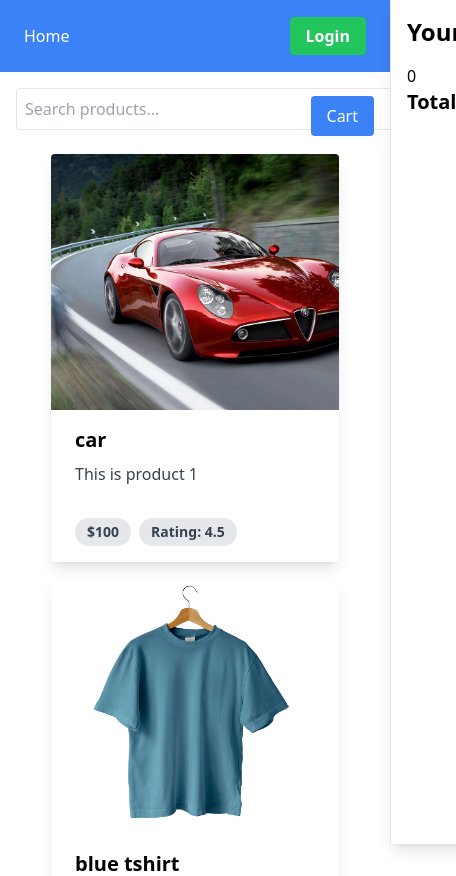
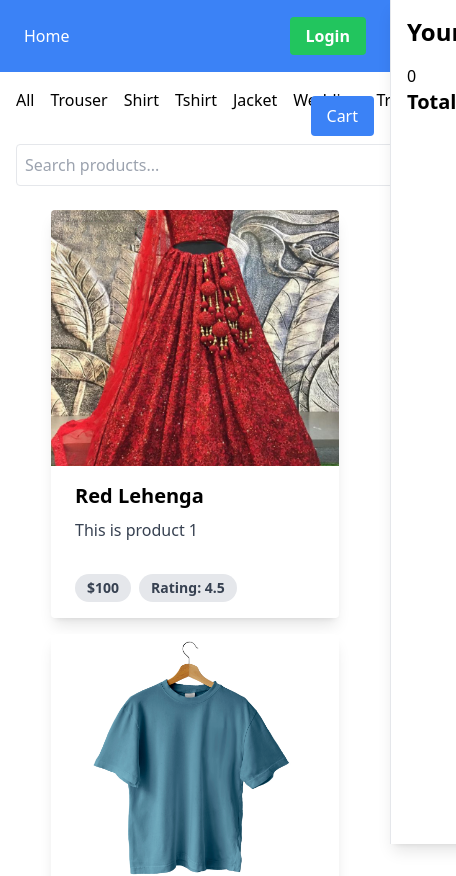
Before and after one commit to Sameer-Ahmed1/ecomm, a React (Vite) app: page / in a window 390 px wide. Shown: the top 876 px of the page, 456 px wide, since content can reach past the window. Built offline with nearby package versions, Linux system fonts and the light colour scheme.

Commit message:
add category navbar

```diff
--- a/src/Data/products.ts
+++ b/src/Data/products.ts
@@ -1,19 +1,20 @@
-import car from "../assets/images/car.jpg";
+import lehenga from "../assets/images/lehenga.jpg";
 import bluetshirt from "../assets/images/bluetshirt.jpg";
 import jacket from "../assets/images/jacket.jpg";
 import trousers1 from "../assets/images/trousers1.jpg";
 import trousers2 from "../assets/images/trousers2.jpg";
 import yellowshirt from "../assets/images/yellowshirt.jpg";
-import { Product } from "../types";
+import { Product, SubCategory } from "../types";
 
 const products: Product[] = [
   {
     id: 1,
-    name: "car",
+    name: "Red Lehenga",
     description: "This is product 1",
     price: 100,
-    image: car,
-    category: "Vehicles",
+    image: lehenga,
+    category: "Clothing",
+    subCategory: SubCategory.Wedding,
     brand: "Brand A",
     rating: 4.5,
     numReviews: 10,
@@ -30,6 +31,7 @@ const products: Product[] = [
     price: 200,
     image: bluetshirt,
     category: "Clothing",
+    subCategory: SubCategory.Tshirt,
     brand: "Brand B",
     rating: 4.0,
     numReviews: 20,
@@ -46,6 +48,7 @@ const products: Product[] = [
     price: 300,
     image: jacket,
     category: "Clothing",
+    subCategory: SubCategory.Jacket,
     brand: "Brand C",
     rating: 4.2,
     numReviews: 30,
@@ -62,6 +65,7 @@ const products: Product[] = [
     price: 400,
     image: trousers1,
     category: "Clothing",
+    subCategory: SubCategory.Trouser,
     brand: "Brand D",
     rating: 4.3,
     numReviews: 40,
@@ -78,6 +82,7 @@ const products: Product[] = [
     price: 500,
     image: trousers2,
     category: "Clothing",
+    subCategory: SubCategory.Trouser,
     brand: "Brand E",
     rating: 4.1,
     numReviews: 50,
@@ -94,6 +99,7 @@ const products: Product[] = [
     price: 600,
     image: yellowshirt,
     category: "Clothing",
+    subCategory: SubCategory.Shirt,
     brand: "Brand F",
     rating: 4.4,
     numReviews: 60,
--- /dev/null
+++ b/src/components/CategoryNavbar.tsx
@@ -0,0 +1,29 @@
+import React from "react";
+import { SubCategory } from "../types";
+
+interface NavbarProps {
+  setFilter: (filter: SubCategory | "") => void;
+}
+
+const CategoryNavbar: React.FC<NavbarProps> = ({ setFilter }) => {
+  return (
+    <nav className="p-4 bg-grey-500 text-black">
+      <ul className="flex space-x-4">
+        <li className="cursor-pointer" onClick={() => setFilter("")}>
+          All
+        </li>
+        {Object.values(SubCategory).map((subCategory) => (
+          <li
+            className="cursor-pointer"
+            key={subCategory}
+            onClick={() => setFilter(subCategory)}
+          >
+            {subCategory}
+          </li>
+        ))}
+      </ul>
+    </nav>
+  );
+};
+
+export default CategoryNavbar;
--- /dev/null
+++ b/src/components/SearchBar.tsx
@@ -0,0 +1,20 @@
+import React from "react";
+
+interface SearchBarProps {
+  search: string;
+  setSearch: (search: string) => void;
+}
+
+const SearchBar: React.FC<SearchBarProps> = ({ search, setSearch }) => {
+  return (
+    <input
+      type="text"
+      placeholder="Search products..."
+      value={search}
+      onChange={(e) => setSearch(e.target.value)}
+      className="p-2 m-4 border rounded w-full md:w-1/2 lg:w-2/3"
+    />
+  );
+};
+
+export default SearchBar;
--- a/src/pages/HomePage.tsx
+++ b/src/pages/HomePage.tsx
@@ -1,29 +1,34 @@
 import React, { useState } from "react";
 import ProductCard from "../components/ProductCard";
 import { useProduct } from "../hooks/useProduct";
-
+import SearchBar from "../components/SearchBar";
+import CategoryNavbar from "../components/CategoryNavbar";
 function HomePage() {
   const { products } = useProduct();
   const [search, setSearch] = useState("");
-  const filteredProducts = products.filter((product) =>
-    product.name.toLowerCase().includes(search.toLowerCase())
+  const [filter, setFilter] = useState("");
+
+  const filteredProducts = products.filter(
+    (product) =>
+      product.name.toLowerCase().includes(search.toLowerCase()) &&
+      (filter ? product.subCategory === filter : true)
   );
+
   if (!products) {
     return <div>loading...</div>;
   }
   return (
     <div>
-      <input
-        type="text"
-        placeholder="Search products..."
-        value={search}
-        onChange={(e) => setSearch(e.target.value)}
-        className="p-2 m-4 border rounded w-full md:w-1/2 lg:w-2/3"
-      />
+      <CategoryNavbar setFilter={setFilter} />
+      <SearchBar search={search} setSearch={setSearch} />
       <div className="flex flex-wrap justify-center">
-        {filteredProducts.map((product) => (
-          <ProductCard key={product.id} product={product} />
-        ))}
+        {filteredProducts.length ? (
+          filteredProducts.map((product) => (
+            <ProductCard key={product.id} product={product} />
+          ))
+        ) : (
+          <div>No products found</div>
+        )}
       </div>
     </div>
   );
--- a/src/types.ts
+++ b/src/types.ts
@@ -1,3 +1,12 @@
+export enum SubCategory {
+  Trouser = "Trouser",
+  Shirt = "Shirt",
+  Tshirt = "Tshirt",
+  Jacket = "Jacket",
+  Wedding = "Wedding",
+  Traditional = "Traditional",
+}
+
 export interface Product {
   id: number;
   name: string;
@@ -5,6 +14,7 @@ export interface Product {
   image: string;
   price: number;
   category: string;
+  subCategory: SubCategory;
   brand: string;
   rating: number;
   numReviews: number;
@@ -14,6 +24,7 @@ export interface Product {
   sellerName: string;
   sellerId: number;
 }
+
 export interface CartItem {
   id: number;
   name: string;
```
Also changed, not shown: src/assets/images/lehenga.jpg (added).
